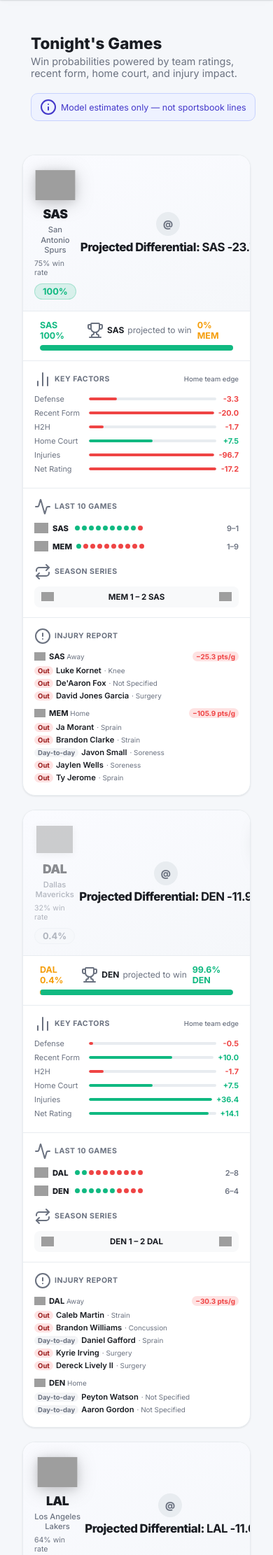
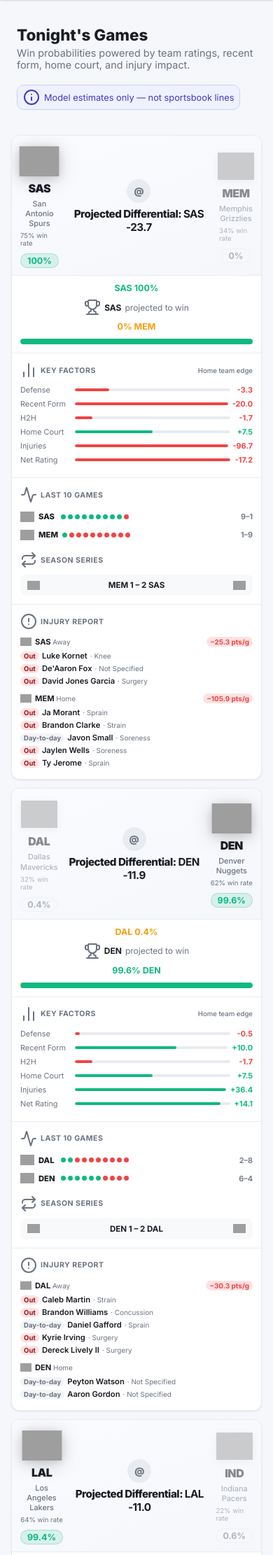
Before and after one commit to davisjburt/NBA-Prop-Lab, a Flask app: page /moneylines in a window 390 px wide. Shown: the part 56-2278 px from the top of the page at 70% size. Run offline with Flask 3, Linux system fonts and the light colour scheme; grey boxes are pictures that could not be loaded.

Commit message:
mobile improvements

```diff
--- a/app/static/css/moneylines.css
+++ b/app/static/css/moneylines.css
@@ -547,7 +547,14 @@
 
 /* ── Mobile Responsive Design ── */
 @media (max-width: 768px) {
+  .ml-page {
+    padding: 1.5rem 1rem 3.5rem;
+  }
+
   .ml-page-header {
+    flex-direction: column;
+    align-items: flex-start;
+    gap: 1rem;
     padding: 1.5rem 1rem;
   }
 
@@ -559,26 +566,49 @@
     font-size: 0.95rem;
   }
 
-  .ml-games-grid {
-    grid-template-columns: 1fr;
-    gap: 1rem;
-    padding: 0 1rem;
+  .ml-disclaimer {
+    font-size: 0.85rem;
+    padding: 6px 10px;
+    align-self: flex-start;
   }
 
-  .ml-game-card {
-    padding: 1.25rem;
+  #ml-games-grid {
+    grid-template-columns: 1fr !important; /* Force single column on mobile */
+    gap: 1rem;
+    padding: 0;
   }
 
-  .ml-game-header {
-    margin-bottom: 1rem;
+  .ml-card {
+    border-radius: 14px;
+  }
+
+  .ml-hero {
+    grid-template-columns: 1fr auto 1fr; /* Keep 3-column layout but make it tighter */
+    gap: 8px;
+    padding: 16px 16px 12px;
+  }
+
+  .ml-logo-wrap {
+    width: 56px;
+    height: 56px;
+  }
+
+  .ml-team-name {
+    font-size: 0.9rem;
+  }
+
+  .ml-at {
+    font-size: 0.85rem;
   }
 
   .ml-game-time {
-    font-size: 0.85rem;
+    font-size: 0.75rem;
+    margin-bottom: 0.5rem;
   }
 
   .ml-game-matchup {
-    font-size: 1.1rem;
+    font-size: 1rem;
+    margin-bottom: 0.75rem;
   }
 
   .ml-prob-bar {
@@ -586,58 +616,7 @@
   }
 
   .ml-team-row {
-    padding: 0.75rem 0;
-  }
-
-  .ml-team-info {
-    font-size: 0.95rem;
-  }
-
-  .ml-prob-text {
-    font-size: 1.1rem;
-  }
-
-  .ml-american-odds {
-    font-size: 0.9rem;
-  }
-}
-
-@media (max-width: 480px) {
-  .ml-page-header {
-    padding: 1rem 0.75rem;
-  }
-
-  .ml-page-title-wrap h1 {
-    font-size: 1.4rem;
-  }
-
-  .ml-page-title-wrap p {
-    font-size: 0.9rem;
-  }
-
-  .ml-games-grid {
-    padding: 0 0.75rem;
-    gap: 0.75rem;
-  }
-
-  .ml-game-card {
-    padding: 1rem;
-  }
-
-  .ml-game-header {
-    margin-bottom: 0.75rem;
-  }
-
-  .ml-game-time {
-    font-size: 0.8rem;
-  }
-
-  .ml-game-matchup {
-    font-size: 1rem;
-  }
-
-  .ml-team-row {
-    padding: 0.625rem 0;
+    padding: 0.6rem 0;
   }
 
   .ml-team-info {
@@ -651,4 +630,151 @@
   .ml-american-odds {
     font-size: 0.85rem;
   }
+
+  .ml-form-row {
+    font-size: 0.75rem;
+  }
+
+  .ml-loading,
+  .ml-empty {
+    padding: 3rem 1rem;
+  }
 }
+
+@media (max-width: 480px) {
+  /* Reduce outer padding so cards fit without clipping on small screens */
+  .ml-page {
+    padding: 1.25rem 0.75rem 3rem;
+  }
+
+  .ml-page-header {
+    padding: 1rem 0.75rem;
+    margin-bottom: 1.25rem;
+  }
+
+  .ml-page-title-wrap h1 {
+    font-size: 1.4rem;
+  }
+
+  .ml-page-title-wrap p {
+    font-size: 0.9rem;
+  }
+
+  .ml-disclaimer {
+    font-size: 0.8rem;
+    padding: 5px 8px;
+  }
+
+  #ml-games-grid {
+    padding: 0 0.25rem;
+    gap: 0.75rem;
+  }
+
+  /* Allow long center text to wrap (prevents horizontal clipping) */
+  .ml-score-est {
+    white-space: normal;
+    text-align: center;
+    font-size: 0.95rem;
+    line-height: 1.25;
+  }
+
+  /* Stack the win-probability labels to avoid overflow */
+  .ml-bar-labels {
+    flex-direction: column;
+    align-items: center;
+    justify-content: center;
+    text-align: center;
+    gap: 8px;
+    margin-bottom: 10px;
+  }
+
+  .ml-bar-section {
+    padding: 10px 12px 12px;
+  }
+
+  .ml-winner-call {
+    white-space: normal;
+    justify-content: center;
+    text-align: center;
+  }
+
+  /* Slight typography tightening for the side team columns */
+  .ml-team-abbr {
+    font-size: 1rem;
+  }
+
+  .ml-team-full {
+    max-width: 92px;
+    font-size: 0.68rem;
+  }
+
+  .ml-team-wpct {
+    font-size: 0.6rem;
+  }
+
+  .ml-prob-badge {
+    font-size: 0.78rem;
+    padding: 2px 9px;
+  }
+
+  .ml-panel {
+    padding: 12px 12px;
+  }
+
+  .ml-card {
+    border-radius: 12px;
+  }
+
+  .ml-hero {
+    gap: 6px;
+    padding: 12px 12px 10px;
+  }
+
+  .ml-logo-wrap {
+    width: 48px;
+    height: 48px;
+  }
+
+  .ml-team-name {
+    font-size: 0.85rem;
+  }
+
+  .ml-at {
+    font-size: 0.8rem;
+  }
+
+  .ml-game-time {
+    font-size: 0.7rem;
+    margin-bottom: 0.4rem;
+  }
+
+  .ml-game-matchup {
+    font-size: 0.95rem;
+    margin-bottom: 0.6rem;
+  }
+
+  .ml-team-row {
+    padding: 0.5rem 0;
+  }
+
+  .ml-team-info {
+    font-size: 0.85rem;
+  }
+
+  .ml-prob-text {
+    font-size: 0.95rem;
+  }
+
+  .ml-american-odds {
+    font-size: 0.8rem;
+  }
+
+  .ml-form-row {
+    font-size: 0.7rem;
+  }
+
+  .ml-loading,
+  .ml-empty {
+    padding: 2rem 0.75rem;
+  }
+}
```
